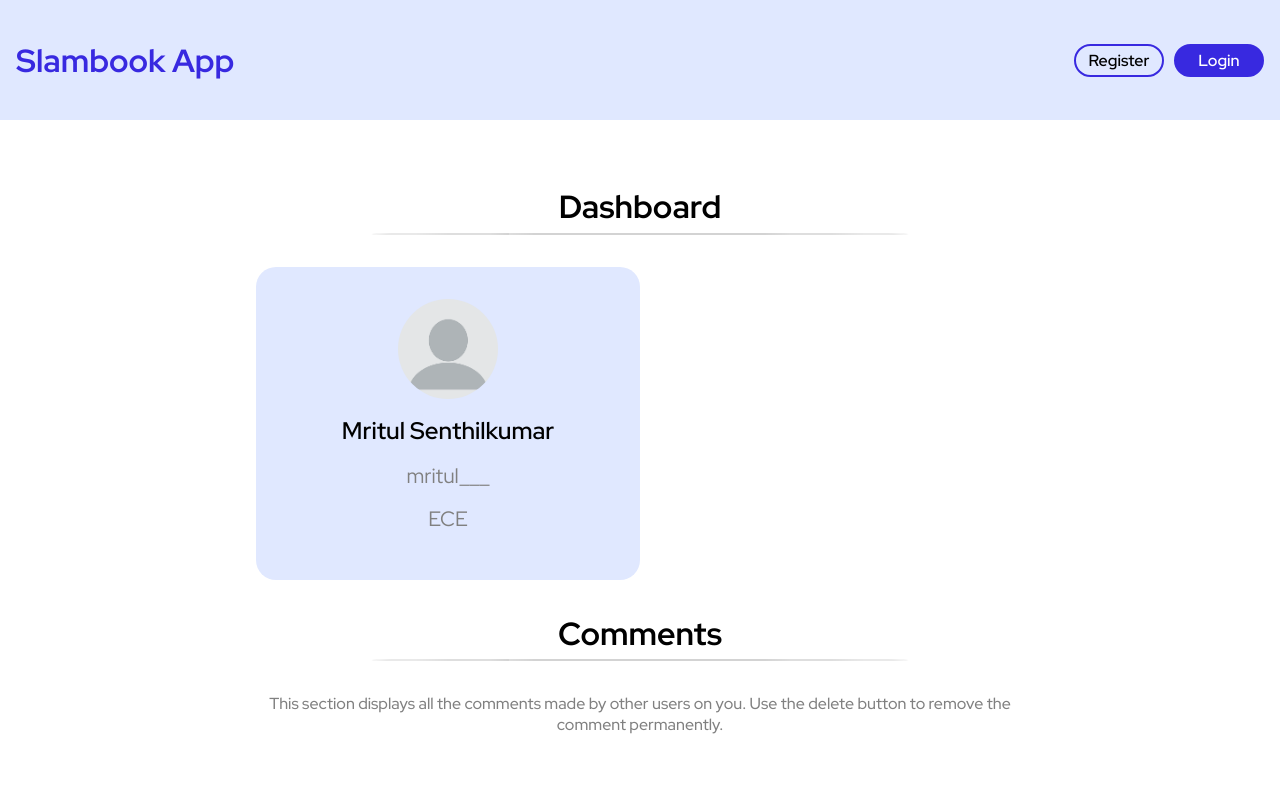
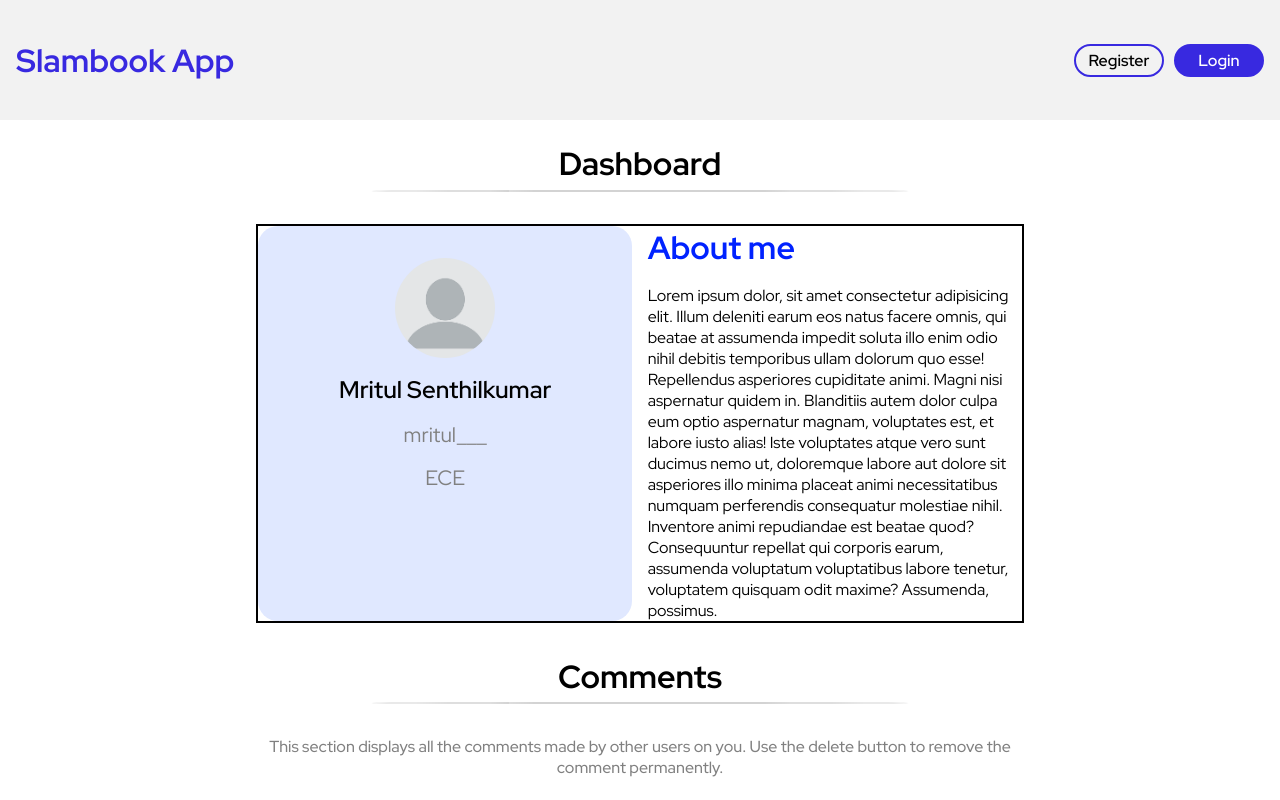
Before and after one commit to mritul/task-3-slambook, a React (Create React App) app in the folder frontend/: page /dashboard in a window 1280 px wide. Built offline with nearby package versions, Linux system fonts and the light colour scheme.

Commit message:
Added batch and about me fields, added about me section in dashboard

```diff
--- a/frontend/src/App.css
+++ b/frontend/src/App.css
@@ -55,7 +55,7 @@
   justify-content: center;
   justify-content: space-between;
   padding: 1rem;
-  background-color: hsl(225, 100%, 94%);
+  background-color: hsl(0, 0%, 95%);
 }
 
 .Navbar h1 {
@@ -91,6 +91,21 @@
   transition: 0.3s ease;
 }
 
+.btn-search-nav {
+  color: white;
+  background-color: hsl(245, 75%, 52%);
+  border: 2px solid hsl(245, 75%, 52%);
+}
+
+.btn-profile-nav {
+  background-color: hsl(0, 0%, 80%);
+  color: hsl(195, 2%, 53%);
+  width: 50px;
+  height: 50px;
+  font-size: 1.5rem;
+  border-radius: 50%;
+}
+
 .btn-register:hover {
   color: white;
   background-color: hsl(245, 75%, 52%);
@@ -103,7 +118,8 @@
   transition: 0.3s ease;
 }
 
-.btn-login:hover {
+.btn-login:hover,
+.btn-search-nav:hover {
   background-color: hsla(245, 75%, 52%, 50%);
   border-color: hsla(245, 75%, 52%, 50%);
   transition: 0.3s ease;
@@ -234,6 +250,10 @@ main {
   animation: float infinite 2s linear;
 }
 
+.about-field {
+  width: 100%;
+}
+
 /* Helper message that displays if username already exists in database during registration and so on */
 .HelperMessage {
   text-align: center;
@@ -254,15 +274,17 @@ main {
 
 .dashboard-container {
   width: 100%;
+  border: 2px solid black;
   display: flex;
+  justify-content: space-between;
   margin-bottom: 2rem;
 }
 
 .profile-card {
+  width: 49%;
   display: flex;
   flex-direction: column;
   align-items: center;
-  width: 50%;
   background-color: hsl(225, 100%, 94%);
   padding: 2rem;
   border-radius: 20px;
@@ -297,6 +319,22 @@ main {
 
 .underline-dashboard-mobile {
   display: none;
+}
+
+.about-me {
+  width: 49%;
+  display: flex;
+  align-items: flex-start;
+  flex-direction: column;
+}
+
+.about-me h1 {
+  color: hsl(232, 100%, 50%);
+  margin-bottom: 1rem;
+}
+
+.about-me p {
+  text-align: start;
 }
 
 /* Comments section of dashboard */
@@ -389,11 +427,12 @@ main {
   display: flex;
   justify-content: space-around;
   flex-wrap: wrap;
-  margin-top: 1rem;
 }
 
 .Result {
-  margin-bottom: 1rem;
+  margin-bottom: 0.7rem;
+  margin-right: 1rem;
+  margin-left: 1rem;
   background-color: hsl(245, 100%, 98%);
   padding: 1rem;
   display: flex;
@@ -471,8 +510,15 @@ main {
     display: block;
   }
 
-  .profile-card {
+  .profile-card,
+  .about-me {
+    width: 100%;
     margin-bottom: 2rem;
+    align-items: center;
+  }
+
+  .about-me > * {
+    text-align: center !important;
   }
 }
 
--- a/frontend/src/App.jsx
+++ b/frontend/src/App.jsx
@@ -16,6 +16,8 @@ function App() {
   const [registerPassword, setRegisterPassword] = useState("");
   const [loginUsername, setLoginUsername] = useState("");
   const [loginPassword, setLoginPassword] = useState("");
+  const [about, setAbout] = useState("");
+  const [batch, setBatch] = useState("");
   //useState hook for monitoring if user is logged in so that logout button can be swapped with login and register buttons
   const [isLoggedIn, setIsLoggedIn] = useState(false);
   //useState hook to show helper message if username is already taken in the registration process
@@ -68,6 +70,10 @@ function App() {
                   department={department}
                   usernameTaken={usernameTaken}
                   setUsernameTaken={setUsernameTaken}
+                  about={about}
+                  setAbout={setAbout}
+                  batch={batch}
+                  setBatch={setBatch}
                 />
               }
             />
--- a/frontend/src/components/Dashboard.jsx
+++ b/frontend/src/components/Dashboard.jsx
@@ -17,7 +17,23 @@ const Dashboard = () => {
             <h1 className="department">ECE</h1>
           </div>
         </div>
-        <div className="underline underline-dashboard-mobile">-</div>
+        <div className="about-me">
+          <h1>About me</h1>
+          <p>
+            Lorem ipsum dolor, sit amet consectetur adipisicing elit. Illum
+            deleniti earum eos natus facere omnis, qui beatae at assumenda
+            impedit soluta illo enim odio nihil debitis temporibus ullam dolorum
+            quo esse! Repellendus asperiores cupiditate animi. Magni nisi
+            aspernatur quidem in. Blanditiis autem dolor culpa eum optio
+            aspernatur magnam, voluptates est, et labore iusto alias! Iste
+            voluptates atque vero sunt ducimus nemo ut, doloremque labore aut
+            dolore sit asperiores illo minima placeat animi necessitatibus
+            numquam perferendis consequatur molestiae nihil. Inventore animi
+            repudiandae est beatae quod? Consequuntur repellat qui corporis
+            earum, assumenda voluptatum voluptatibus labore tenetur, voluptatem
+            quisquam odit maxime? Assumenda, possimus.
+          </p>
+        </div>
       </div>
       <div className="comments-container">
         <h1 className="comments-section-title">Comments</h1>
--- a/frontend/src/components/Navbar.jsx
+++ b/frontend/src/components/Navbar.jsx
@@ -13,9 +13,19 @@ const Navbar = ({ isLoggedIn }) => {
       </h1>
       <div className="btn-panel">
         {isLoggedIn ? (
-          <Link to="/logout">
-            <button className="btn btn-logout">Logout</button>
-          </Link>
+          <>
+            <Link to="/search">
+              <button className="btn btn-search-nav">Search</button>
+            </Link>
+            <Link to="/dashboard">
+              <button className="btn btn-profile-nav">
+                <i className="fa-solid fa-user"></i>
+              </button>
+            </Link>
+            <Link to="/logout">
+              <button className="btn btn-logout">Logout</button>
+            </Link>
+          </>
         ) : (
           <>
             <Link to="/register">
--- a/frontend/src/components/Register.jsx
+++ b/frontend/src/components/Register.jsx
@@ -16,6 +16,10 @@ const Register = ({
   registerPassword,
   usernameTaken,
   setUsernameTaken,
+  about,
+  setAbout,
+  batch,
+  setBatch,
 }) => {
   let navigate = useNavigate();
   // Functions to handle input fields
@@ -26,13 +30,23 @@ const Register = ({
     setLastName(e.target.value);
   };
   const handleRegisterUsernameInput = (e) => {
-    setRegisterUsername(e.target.value);
+    //Not letting the user enter a username with space in it
+    // To achieve this we see if the last character of the e.target.value is a space
+    if (e.target.value[e.target.value.length - 1] != " ") {
+      setRegisterUsername(e.target.value);
+    }
   };
   const handleRegisterPasswordInput = (e) => {
     setRegisterPassword(e.target.value);
   };
   const handleDepartmentInput = (e) => {
     setDepartment(e.target.value);
+  };
+  const handleAboutInput = (e) => {
+    setAbout(e.target.value);
+  };
+  const handleBatchInput = (e) => {
+    setBatch(e.target.value);
   };
 
   //Function to handle form submission
@@ -48,6 +62,8 @@ const Register = ({
         username: registerUsername,
         password: registerPassword,
         department: department,
+        about: about,
+        batch: batch,
       },
       url: "http://localhost:5000/api/users/register",
     })
@@ -59,7 +75,9 @@ const Register = ({
           setLastName("");
           setRegisterUsername("");
           setRegisterPassword("");
+          setBatch("");
           setDepartment("eee");
+          setAbout("");
           navigate("/login");
         } else {
           setUsernameTaken(true);
@@ -105,6 +123,8 @@ const Register = ({
               name="username"
               value={registerUsername}
               onChange={handleRegisterUsernameInput}
+              pattern="[a-zA-Z0-9]+"
+              title="Username should be alphanumeric"
             />
           </div>
           <div className="form-group">
@@ -136,6 +156,27 @@ const Register = ({
               <option value="meta">META</option>
             </select>
           </div>
+          <div className="form-group">
+            <label>Batch:</label>
+            <input
+              type="number"
+              placeholder="Year of graduation (2025,2026,etc...)"
+              value={batch}
+              onChange={handleBatchInput}
+            />
+          </div>
+          <div className="form-group">
+            <label>About</label>
+            <textarea
+              type="text"
+              required
+              placeholder="Write about yourself...(max limit 500 characters)"
+              maxLength={500}
+              className="about-field"
+              value={about}
+              onChange={handleAboutInput}
+            />
+          </div>
           <button className="btn register-submit-btn" onSubmit={handleSubmit}>
             Register
           </button>
--- a/frontend/src/components/Search.jsx
+++ b/frontend/src/components/Search.jsx
@@ -3,9 +3,7 @@ import Results from "./Results";
 const Search = ({ userNotFound, setUserNotFound }) => {
   return (
     <div className="search-field-card">
-      <h1 className="main-title">
-        Search for a profile by entering the username
-      </h1>
+      <h1 className="main-title">Search for a user</h1>
       <form id="user-search-form">
         <input type="text" placeholder="Enter a username to search for" />
         <button className="btn search-user-btn">
```
Also changed, not shown: 1 other file (tests, documents, lock files or other folders).
